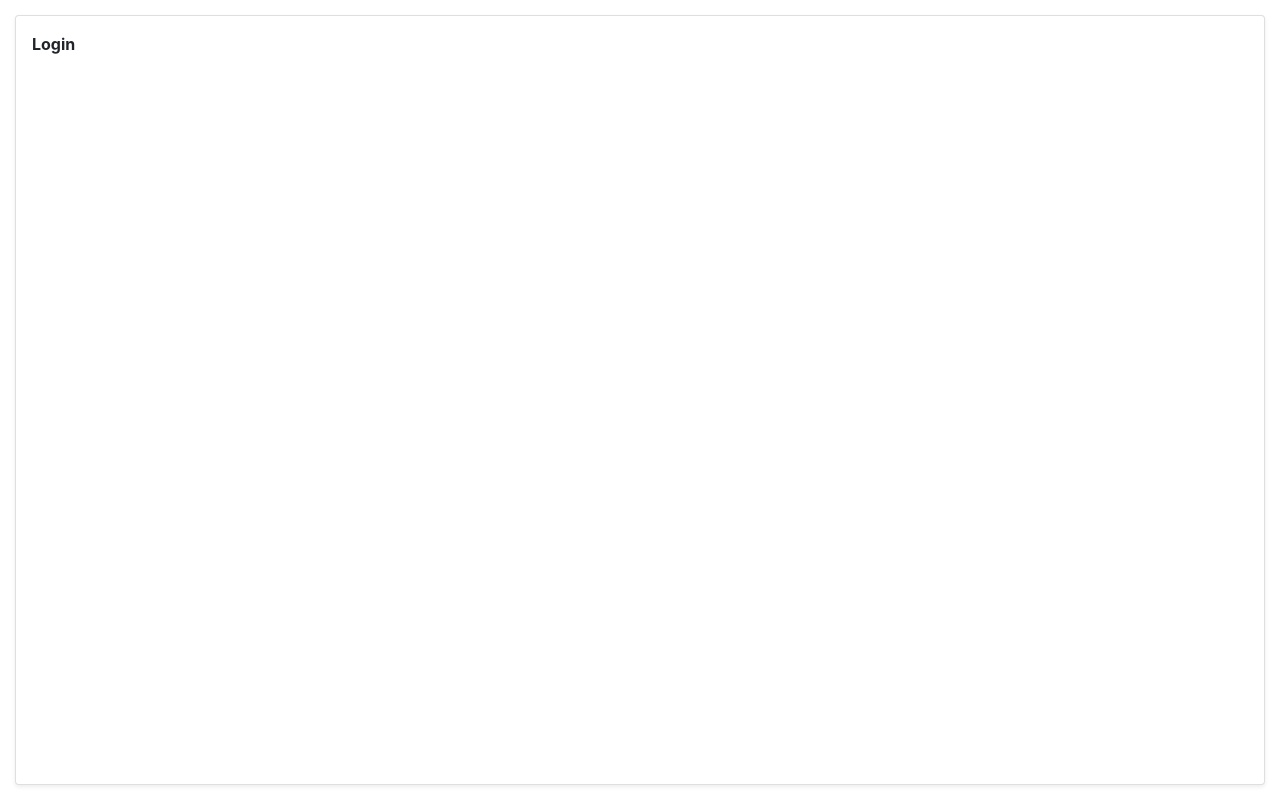
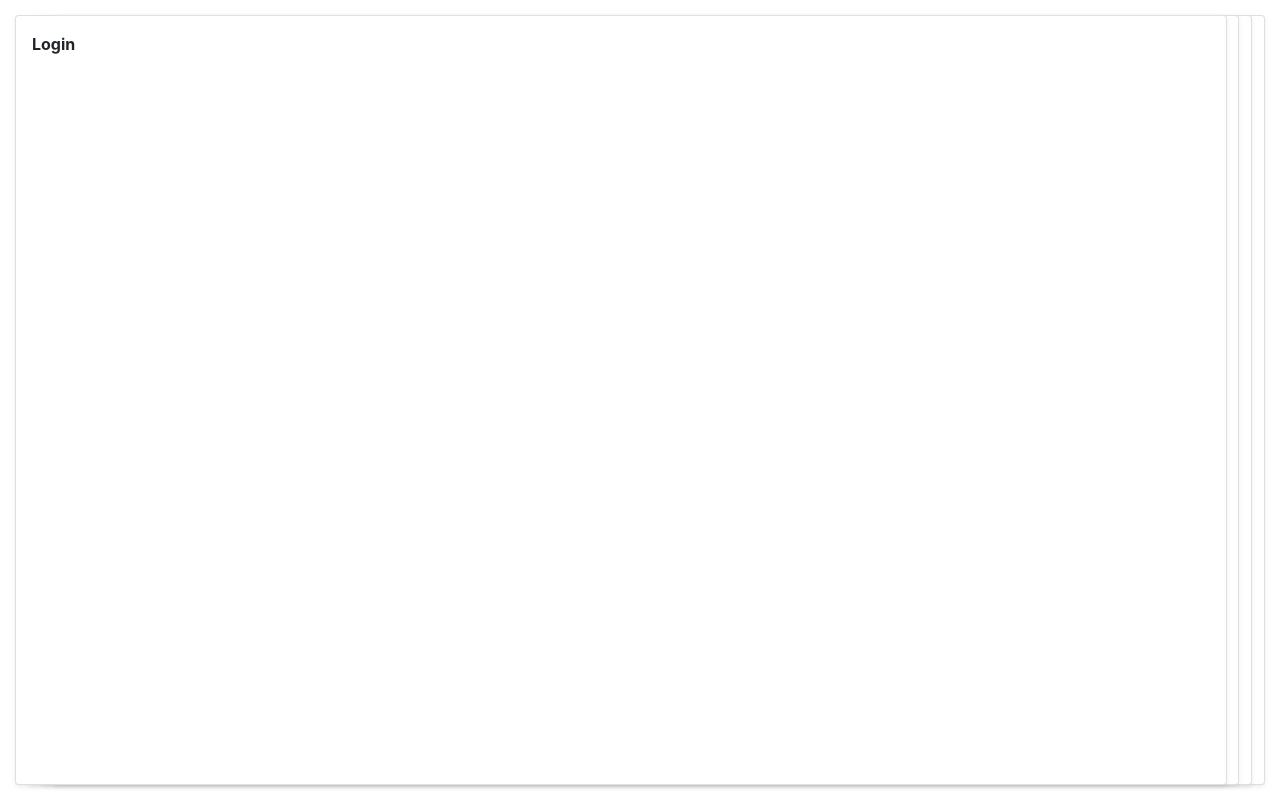
Before and after one commit to vsaiprakash/calendar-app-ui, an Angular app: page / in a window 1280 px wide. Built offline with nearby package versions, Linux system fonts and the light colour scheme.

Commit message:
scss styling added for deck & card components;

```diff
--- a/src/app/customComponents/deck-container/deck-container.component.html
+++ b/src/app/customComponents/deck-container/deck-container.component.html
@@ -1,8 +1,14 @@
 <div class="deck-container-body col-sm-12">
-    <app-card-container>
+    <app-card-container class="card-0">
         <b>Login</b>
     </app-card-container>
-    <!-- <app-card-container>
+    <app-card-container class="card-1">
         <b>Calendar</b>
-    </app-card-container> -->
+    </app-card-container>
+    <app-card-container class="card-2">
+        <b>To Do</b>
+    </app-card-container>
+    <app-card-container class="card-3">
+        <b>About Us</b>
+    </app-card-container>
 </div>
--- a/src/app/customComponents/deck-container/deck-container.component.scss
+++ b/src/app/customComponents/deck-container/deck-container.component.scss
@@ -1,4 +1,35 @@
-.deck-container-body{
+app-card-container{
+    position: absolute;
     padding: 15px;
-    height: 100vh; // makes each card screen's height
+    width: 97%;
+    height: 100vh;
 }
+
+$card-count: 4; //number of cards in deck
+
+@for $i from 0 through ($card-count - 1) {
+    .card-#{$i}{
+        z-index: -#{$i}; // -$i
+        left: calc(#{$i} * 1%); // converts $i to % value
+    }
+}
+
+// .card-0{
+//     z-index: 0;
+//     left: 0%;
+// }
+
+// .card-1{
+//     z-index: -1;
+//     left: 1%;
+// }
+
+// .card-2{
+//     z-index: -2;
+//     left: 2%;
+// }
+
+// .card-3{
+//     z-index: -3;
+//     left: 3%;
+// }
```
